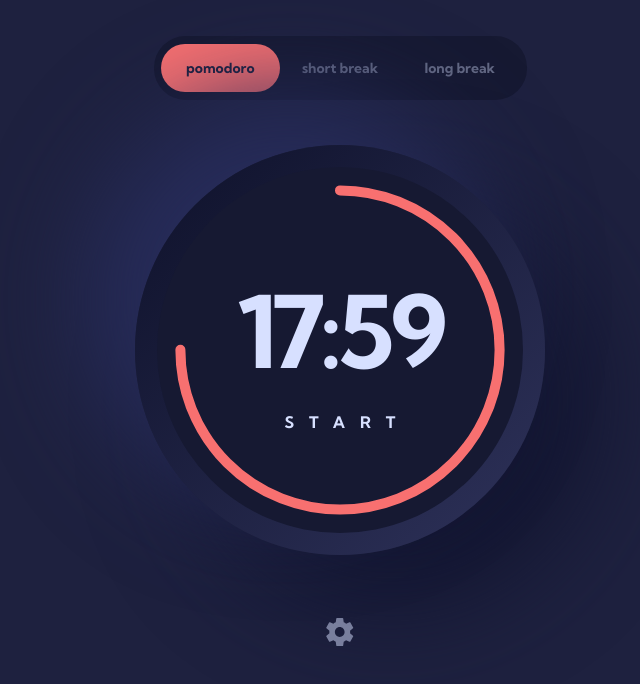
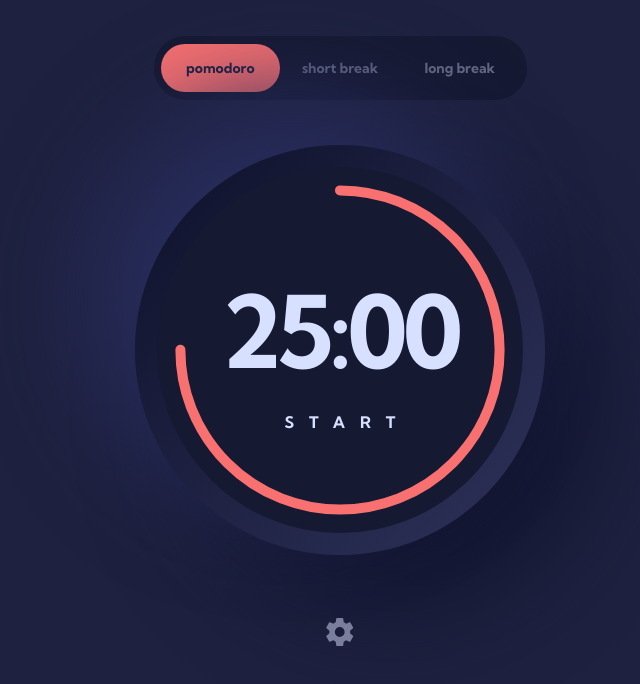
Before and after one commit to Lisviks/pomodoro-app-frontendmentor, a website built with Vite: page index.html in a window 1280 px wide. Shown: the part 102-786 px from the top of the page, without its empty margins (300-940 px from the left). Built offline with nearby package versions, Linux system fonts and the light colour scheme.

Commit message:
display pomodoro time on a timer on initial load

```diff
--- a/index.html
+++ b/index.html
@@ -26,7 +26,7 @@
         </div>
         <div class="pomodoro-timer">
           <div>
-            <h1 class="timer">17:59</h1>
+            <h1 class="timer">00:00</h1>
             <p class="start-pause-btn">start</p>
           </div>
           <svg viewBox="0 0 36 36" class="circular-chart">
--- a/src/timer.ts
+++ b/src/timer.ts
@@ -23,6 +23,8 @@
   }
 
   init() {
+    this.displayTime(this.formatTime(this.pomodoro * 60));
+
     this.startPauseBtn.addEventListener('click', () => {
       let countdownState = this.startPauseBtn.innerText.toLowerCase();
       if (countdownState === 'start') {
```
